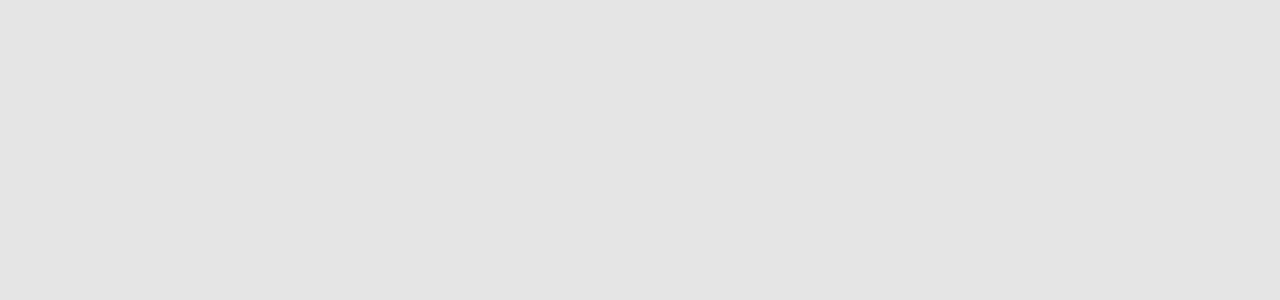
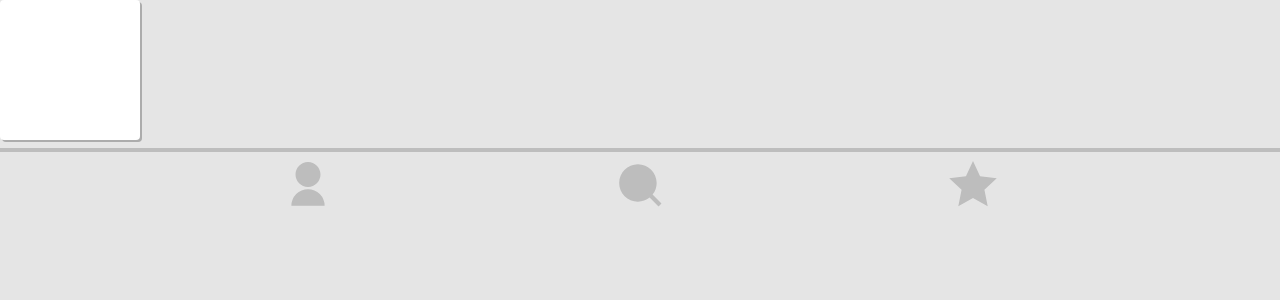
Before and after one commit to Diego12996/github-stats, a React (Create React App) app: page / in a window 1280 px wide. Shown: the top 300 px of the page. Built offline with nearby package versions, Linux system fonts and the light colour scheme.

Commit message:
Add card styles for profile

```diff
--- a/src/App.js
+++ b/src/App.js
@@ -1,6 +1,12 @@
+import Card from "./components/CardsProfile/cardsProfile";
+import Footer from "./components/footer/footer";
+
+
 function App() {
   return (
     <>
+      <Card />
+      <Footer />
     </>
   )
 }
--- /dev/null
+++ b/src/components/CardsProfile/cardsProfile.jsx
@@ -0,0 +1,41 @@
+import styled from "@emotion/styled";
+import { FaUsers } from "react-icons/fa";
+import { RiUserHeartFill, RiGitRepositoryFill } from "react-icons/ri";
+import { FaFileCode } from "react-icons/fa";
+import { colors } from "../../styles";
+
+const Icons = {
+  followers: <FaUsers color="#2D9CDB" />,
+  followings: <RiUserHeartFill color="#F2994A" />,
+  repos: <RiGitRepositoryFill color="#219653" />,
+  gist: <FaFileCode color="#828282" />
+}
+
+const StyledCard = styled.div`
+  background-color: #FFFFFF;
+  width: 140px;
+  height: 140px;
+  border-radius: 4px;
+  box-shadow: 2px 2px 0px rgba(0, 0, 0, 0.25);
+  padding: 1rem;
+  display: flex;
+  flex-direction: column;
+  align-items: center;
+`
+
+const Icon = styled.i`
+  font-size: 50px;
+`
+
+function Card({name, number, icon, onClickCard}) {
+  return (
+      <StyledCard onClick={onClickCard}>
+        <Icon >
+          { Icons[icon] }
+          { number }
+          { name }
+        </Icon>
+      </StyledCard>
+  )}
+
+export default Card
--- a/src/styles/colors.js
+++ b/src/styles/colors.js
@@ -79,7 +79,7 @@ export const colors = {
     500: "#14B8A6",
   },
   cyan: {
-    500: "#06B6D4",
+    500: "#2D9CDB",
   },
   lightBlue: {
     500: "#0EA5E9",
```
